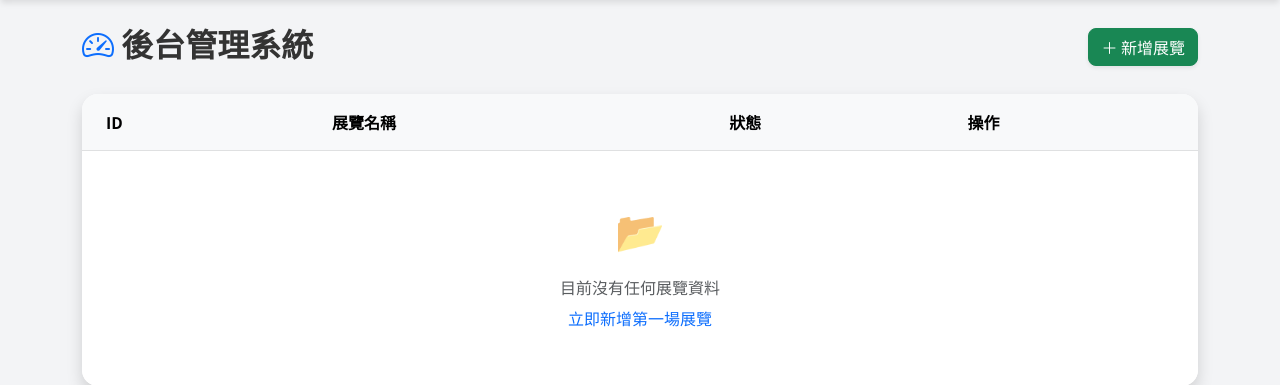
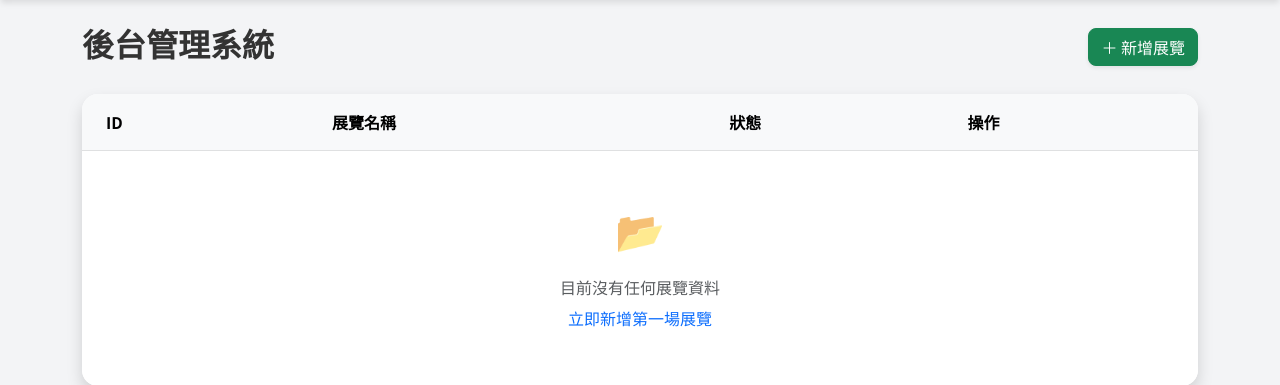
Before and after one commit to doluheyo/Database, a Flask app: template templates/admin/dashboard.html in a window 1280 px wide. Shown: the part 62-447 px from the top of the page. Run offline with Flask 3, Linux system fonts and the light colour scheme; the template is opened without the code that fills it, so the values that code supplies are empty.

Commit message:
remove emoji

```diff
--- a/templates/admin/dashboard.html
+++ b/templates/admin/dashboard.html
@@ -2,7 +2,7 @@
 {% block content %}
 
 <div class="d-flex justify-content-between align-items-center mb-4">
-    <h2 class="fw-bold"><i class="bi bi-speedometer2 text-primary"></i> 後台管理系統</h2>
+    <h2 class="fw-bold">後台管理系統</h2>
     <a href="/admin/create" class="btn btn-success shadow-sm">
         <i class="bi bi-plus-lg"></i> 新增展覽
     </a>
--- a/templates/layout.html
+++ b/templates/layout.html
@@ -53,7 +53,7 @@
 
                     {% if session.role == 'admin' %}
                         <a class="nav-link text-warning fw-bold me-3 border border-warning rounded px-3" href="/admin">
-                            <i class="bi bi-speedometer2"></i> 後台管理
+                            後台管理
                         </a>
                     {% endif %}
 
```
